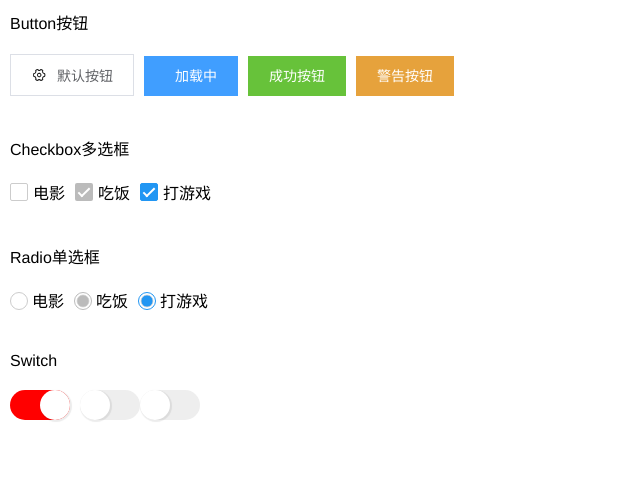
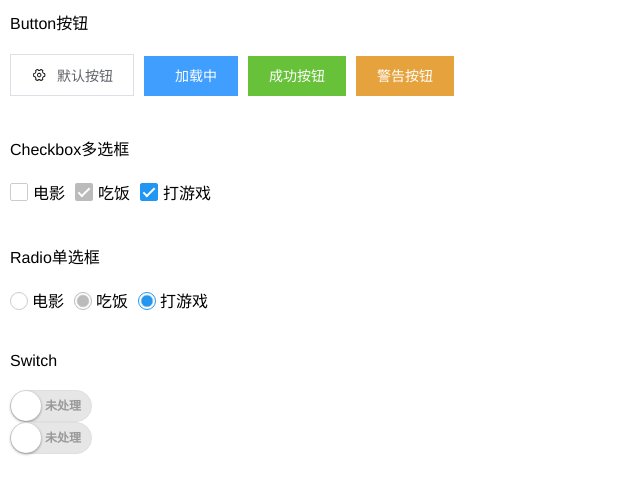
Before and after one commit to yangyuan02/yang-base-ui, a Vue app: page / in a window 1280 px wide. Shown: the top 494 px of the page, without its empty margins (0-640 px from the left). Built offline with nearby package versions, Linux system fonts and the light colour scheme; a small style sheet from the web is missing.

Commit message:
fix(fix switch组件)

```diff
--- a/src/App.vue
+++ b/src/App.vue
@@ -21,11 +21,8 @@
     </div>
     <div style="margin-top:40px;">
       <p style="margin-bottom:20px;">Switch</p>
-      <base-switch @onClick="handleSwitch" :value="{text:'电影', id:1}" :checked="true" :disabled="false" className="mRight10"></base-switch>
-      <base-switch @onClick="handleSwitch" :value="{text:'吃饭', id:2}" :checked="false" :disabled="false"></base-switch>
-      <base-switch @onClick="handleSwitch" :value="{text:'打游戏', id:3}" :checked="false" :disabled="true"></base-switch>
-      <!-- <base-switch @onClick="handleSwitch" :value="{text:'吃饭', id:2}" :checked="true" :disabled="false" className="mRight10"></base-switch> -->
-      <!-- <base-switch @onClick="handleSwitch" :value="{text:'打游戏', id:3}" :defaultChecked="false" :disabled="true" className="mRight10"></base-switch> -->
+      <base-switch :value="value" :FId="FId" :index="index" class="vswitch" :handle="true" @changeSwitch="changeSwitch"></base-switch>
+      <base-switch :value="value" :FId="FId" :index="index" class="vswitch" :handle="true" @changeSwitch="changeSwitch"></base-switch>
     </div>
     <!-- <base-loading :isLoading="isLoading"></base-loading> -->
     <!-- <base-icon type="ceshi"></base-icon> -->
@@ -43,7 +40,10 @@ export default {
   name: 'app',
   data() {
     return {
-      isLoading: true
+      isLoading: true,
+      value: false,
+      FId: '123',
+      index: 0
     };
   },
   components: {
@@ -66,6 +66,11 @@ export default {
     },
     handleSwitch(e, value) {
       console.log(value);
+    },
+    changeSwitch(checked, id, index) {
+      this.value = !this.value;
+      console.log(this.value);
+      console.log(index);
     }
   }
 };
--- a/src/components/BaseSwitch.vue
+++ b/src/components/BaseSwitch.vue
@@ -1,125 +1,120 @@
 <template>
-  <div class="ui-switch-container" :class="className">
-    <input type="checkbox" class="switch" :disabled="disabled" :checked="isChecked" @click="handleClick" />
-    <span for="switch"></span>
+  <div class="weui-div" @click.stop="toggle">
+    <span class="weui-switch" :class="{'weui-switch-on' : me_checked}" :value="value"></span>
+    <div v-if='!value' class="weui-div-2">未处理</div>
+    <div v-if='value' class="weui-div-1">已处理</div>
   </div>
 </template>
-
 <script>
 export default {
   props: {
-    text: {
-      // checkbox显示的文本
+    value: {
+      type: Boolean,
+      default: true
+    },
+    FId: {
       type: String,
       default: ''
     },
-    defaultChecked: {
-      // 是否默认选中
+    index: {
+      type: Number,
+      default: 11090
+    },
+    handle: {
       type: Boolean,
-      default: false
+      default: true
+    }
   },
-    checked: {
-      // 选中
-      type: Boolean,
-      default: false
+  data() {
+    return {
+      me_checked: this.value
+    };
   },
-    onClick: {
-      // onClick(checked, value)
-    },
-    value: {}, // 在回调中作为第二个参数返回
-    size: {
-      // 大小
-      type: Number,
-      default: 16
-    },
-    disabled: {
-      // 是否禁用
-      type: Boolean,
-      default: false
-    },
-    className: {
-      // 外部class类
-      type: String,
-      default: ''
+  watch: {
+    value() {
+      this.me_checked = this.value;
     }
   },
   methods: {
-    handleClick(e) {
-      this.$emit('onClick', e, this.value);
+    toggle() {
+      // 是否可点击
+      if (this.handle === true) {
+        this.me_checked = !this.me_checked;
+        this.$emit('changeSwitch', this.me_checked, this.FId, this.index);
       }
-  },
-  computed: {
-    isChecked: function() {
-      return this.checked || this.defaultChecked;
     }
   }
 };
 </script>
-<style lang="less" scoped>
-@switchHeight: 30px;
-@switchWidth: 60px; /*改变大小只需要改变这个两个的值，后面会用到这两个值*/
-.ui-switch-container {
-  height: @switchHeight;
-  width: @switchWidth;
-  margin-bottom: 5px;
-  display: inline-block;
-  .switch {
-    display: none;
-    &:checked ~ span:after {
-      opacity: 1;
+<style>
+.weui-div {
+  position: relative;
+  font-weight: bold;
+  cursor: pointer;
+  width: 82px;
+  height: 32px;
 }
-
-    &:checked ~ span:before {
-      opacity: 0;
+.weui-div-1 {
+  position: absolute;
+  left: 10px;
+  top: 0;
+  line-height: 32px;
+  font-size: 12px;
+  color: #333333;
 }
-
-    &:checked ~ span {
-      background-color: red;
+.weui-div-2 {
+  position: absolute;
+  right: 11px;
+  top: 0;
+  line-height: 32px;
+  font-size: 12px;
+  color: #999999;
 }
-    &:disabled ~ span {
-      // background-color: #bbb;
-      cursor: not-allowed;
+.weui-switch {
+  display: block;
+  position: relative;
+  width: 82px;
+  height: 32px;
+  border: 1px solid #dfdfdf;
+  outline: 0;
+  border-radius: 16px;
+  box-sizing: border-box;
+  background-color: #dfdfdf;
+  transition: background-color 0.1s, border 0.1s;
+  cursor: pointer;
 }
+.weui-switch:before {
+  content: ' ';
+  position: absolute;
+  top: 0;
+  left: 0;
+  width: 80px;
+  height: 30px;
+  border-radius: 15px;
+  background-color: #e6e6e6;
+  transition: transform 0.35s cubic-bezier(0.45, 1, 0.4, 1);
 }
-
-  span {
-    display: block;
-    background-color: #eeeeee;
-    height: 100%;
-    width: 100%;
-    cursor: pointer;
-    border-radius: 25px;
-    &:before {
-      content: '';
-      display: block;
-      border-radius: 25px;
-      height: 100%;
-      width: @switchHeight;
-      background-color: white;
-      opacity: 1;
-      box-shadow: 1px 1px 1px 1px rgba(0, 0, 0, 0.08);
-      -ms-transition: all 0.2s ease; /* IE 9 */
-      -moz-transition: all 0.2s ease; /* Firefox */
-      -webkit-transition: all 0.2s ease; /* Safari and Chrome */
-      -o-transition: all 0.2s ease; /* Opera */
+.weui-switch:after {
+  content: ' ';
+  position: absolute;
+  top: 0;
+  left: 0;
+  width: 30px;
+  height: 30px;
+  border-radius: 15px;
+  background-color: #ffffff;
+  box-shadow: 0 1px 3px rgba(0, 0, 0, 0.4);
+  transition: transform 0.35s cubic-bezier(0.4, 0.4, 0.25, 1.35);
 }
-    &:after {
-      position: relative;
-      top: -@switchHeight;
-      left: @switchHeight;
-      content: '';
-      display: block;
-      border-radius: 25px;
-      height: 100%;
-      width: @switchHeight;
-      background-color: white;
-      opacity: 0;
-      box-shadow: 1px 1px 1px 1px rgba(0, 0, 0, 0.08);
-      -ms-transition: all 0.2s ease; /* IE 9 */
-      -moz-transition: all 0.2s ease; /* Firefox */
-      -webkit-transition: all 0.2s ease; /* Safari and Chrome */
-      -o-transition: all 0.2s ease; /* Opera */
+.weui-switch-on {
+  border-color: #f2dc37;
+  background-color: #f2dc37;
 }
+.weui-switch-on:before {
+  border-color: #f2dc37;
+  background-color: #f2dc37;
 }
+.weui-switch-on:after {
+  transform: translateX(50px);
 }
 </style>
```
Lines whose indentation alone changed are shown as unchanged.
